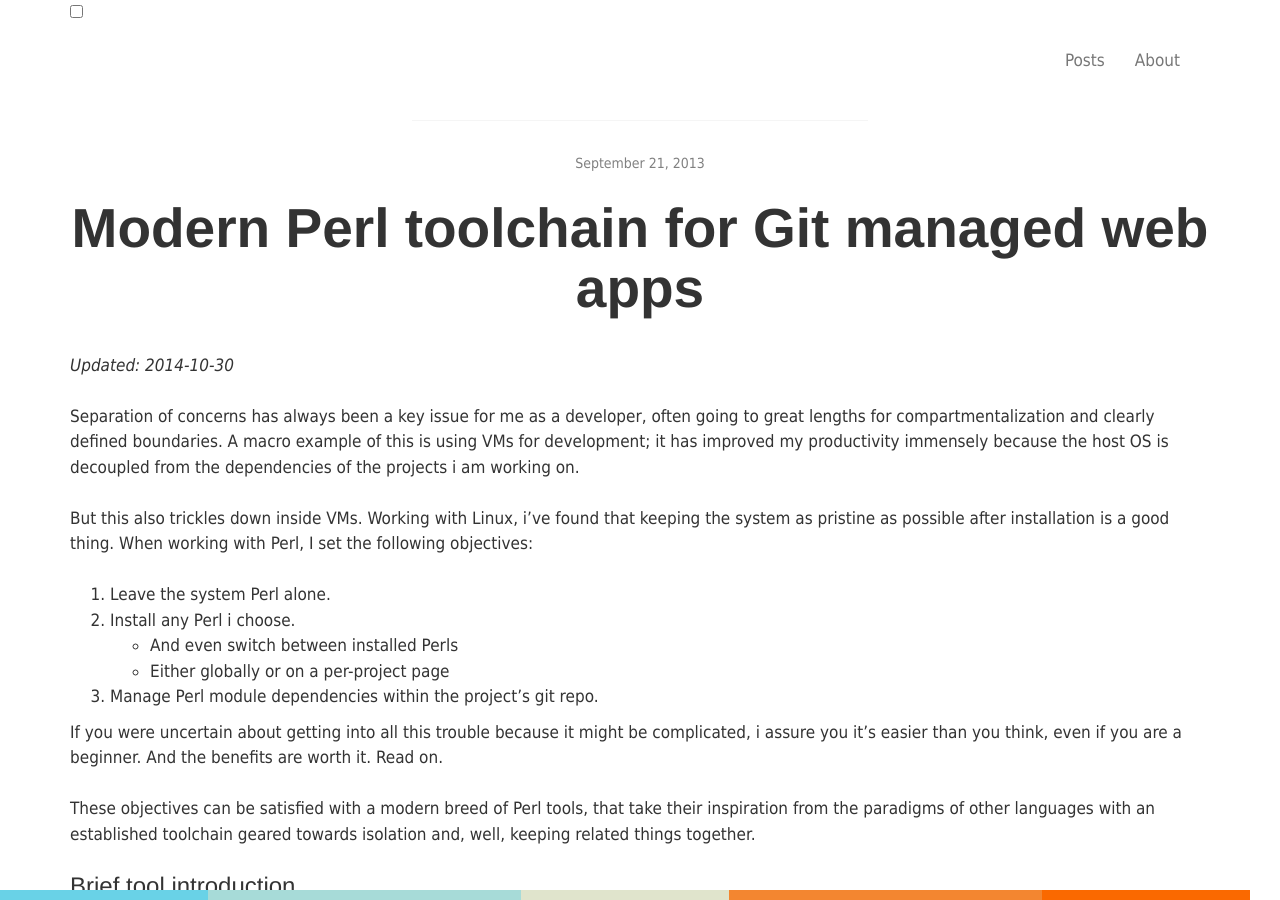
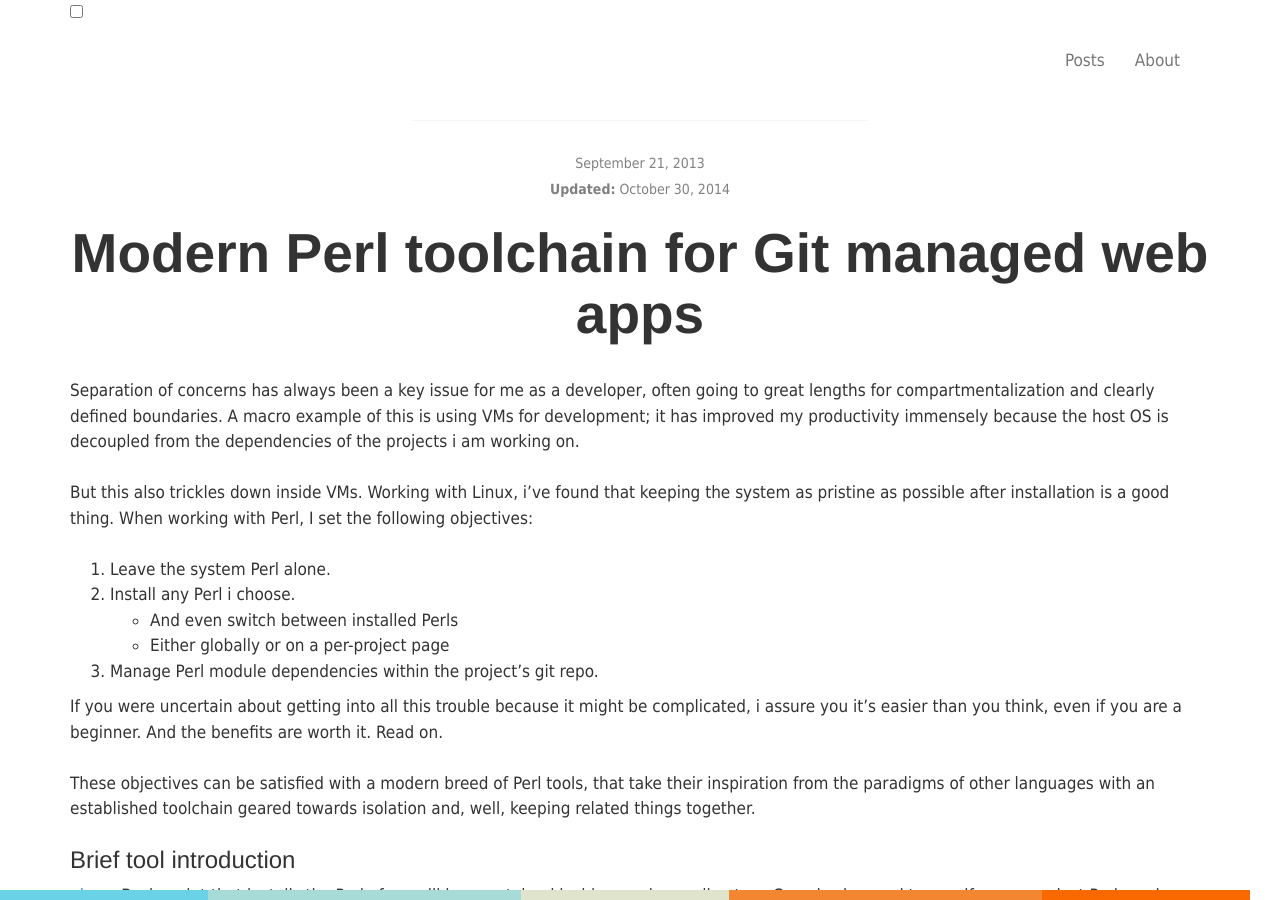
Before and after one commit to ik-fractel/kappataumu.github.com, a Jekyll site: the page built from _posts/2013-09-21-modern-perl-toolchain-for-web-apps.md, in a window 1280 px wide and 900 px high. Built offline with Jekyll 4.4.1, drawn with Linux system fonts in a browser that asks for light colours; Markdown is read by kramdown in place of the engine named in the settings; some of the changed lines change nothing that is shown.

Commit message:
Move date updated to frontmatter

```diff
--- a/_posts/2013-09-21-modern-perl-toolchain-for-web-apps.md
+++ b/_posts/2013-09-21-modern-perl-toolchain-for-web-apps.md
@@ -6,9 +6,8 @@ description: "A modern Perl toolchain sing plenv, cpanm and carton to manage and
 title: "Modern Perl toolchain for Git managed web apps"
 layout: nouveau_article
 published: true
+updated: 2014-10-30
 ---
-
-*Updated: 2014-10-30*
 
 Separation of concerns has always been a key issue for me as a developer, often going to great lengths for compartmentalization and clearly defined boundaries. A macro example of this is using VMs for development; it has improved my productivity immensely because the host OS is decoupled from the dependencies of the projects i am working on.
 
```
